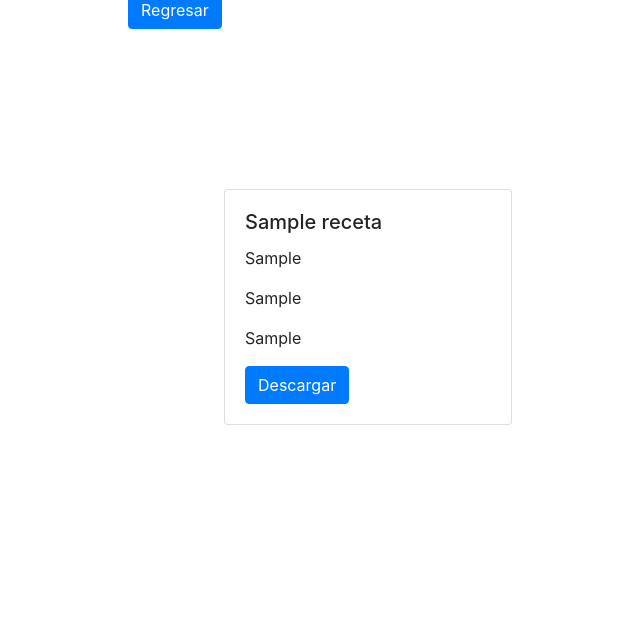
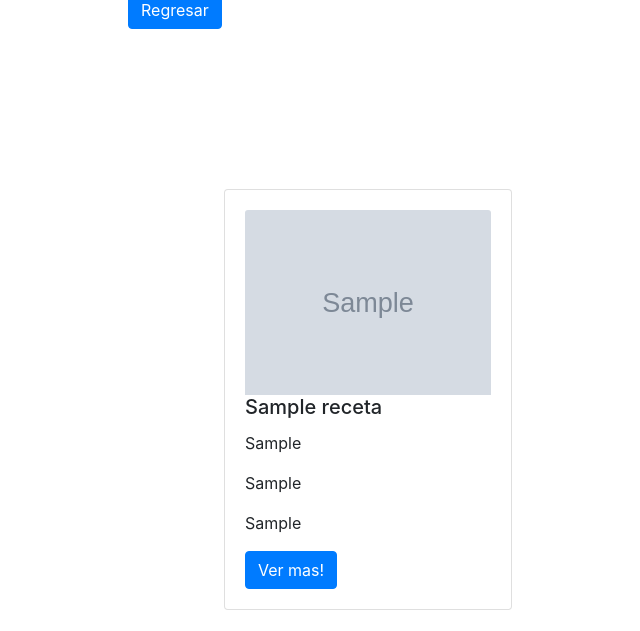
Before and after one commit to LuM25/BlogRecetas, a Django app: template templates/buscar_receta.html in a window 1280 px wide. Shown: the part 169-800 px from the top of the page, without its empty margins (0-640 px from the left). Run offline with Django 4.2, Linux system fonts and the light colour scheme; the template is opened without the code that fills it: values that come from a table or form of the project are taken from there, others are empty; tables that the repository leaves empty hold one stand-in row (values such as "Sample post"); grey boxes marked "Sample" are stand-in pictures.

Commit message:
modif temp buscar-receta + img

```diff
--- a/templates/buscar_receta.html
+++ b/templates/buscar_receta.html
@@ -15,11 +15,14 @@
             <div class="d-flex" style="margin-top:5rem; margin-left:7rem">
                 <div class="card" style="width: 18rem;">
                     <div class="card-body">
+                        {% if receta.image_recetas %}
+                         <img src="{{receta.image_recetas.url}}" class="card-img-top" >
+                        {% endif %}
                         <h5 class="card-title">{{receta.nombre}}</h5>
                         <p class="card-text">{{receta.tipo}}</p>
                         <p class="card-text">{{receta.ing_y_cant}}</p>
                         <p class="card-text">{{receta.procedimiento}}</p>
-                        <a href="#" class="btn btn-primary">Descargar</a>
+                        <a href="/recetas/detail-receta/{{receta.id}}/" class="btn btn-primary">Ver mas!</a>
                     </div>
                 </div>
             </div>
```
